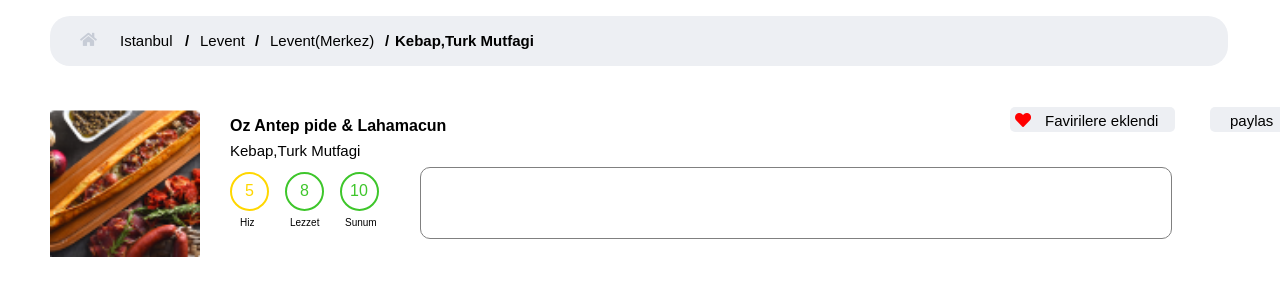
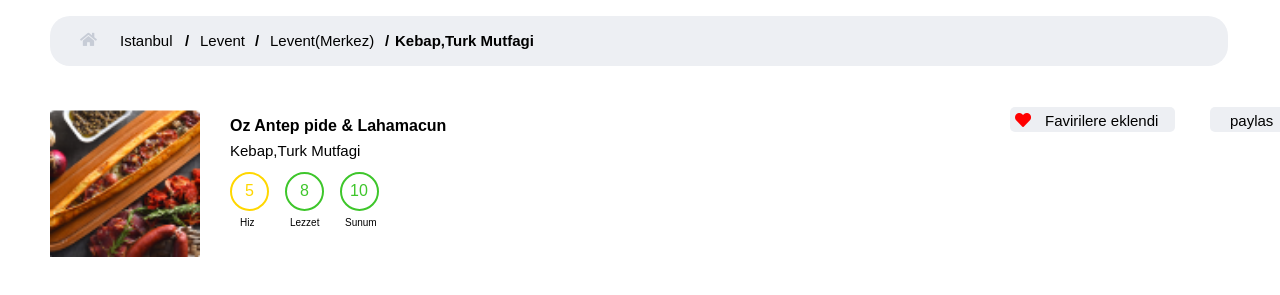
Before and after one commit to subbu959/WD, a plain HTML site: page index.html in a window 1280 px wide. Shown: the part 113-408 px from the top of the page. Drawn offline with Linux system fonts and the light colour scheme.

Commit message:
commit2.2.1

```diff
--- a/index.html
+++ b/index.html
@@ -63,7 +63,6 @@
 	<div id="bbc2">paylas</div>
 	<div id="bbci2"><i class="fab fa-facebook-square"></i></div>
 	<div id="bbc3">Begen (1.2K)</div>
-	<div><span class="mhb"></span></div>
 </div>
 </body>
 </html>
```
